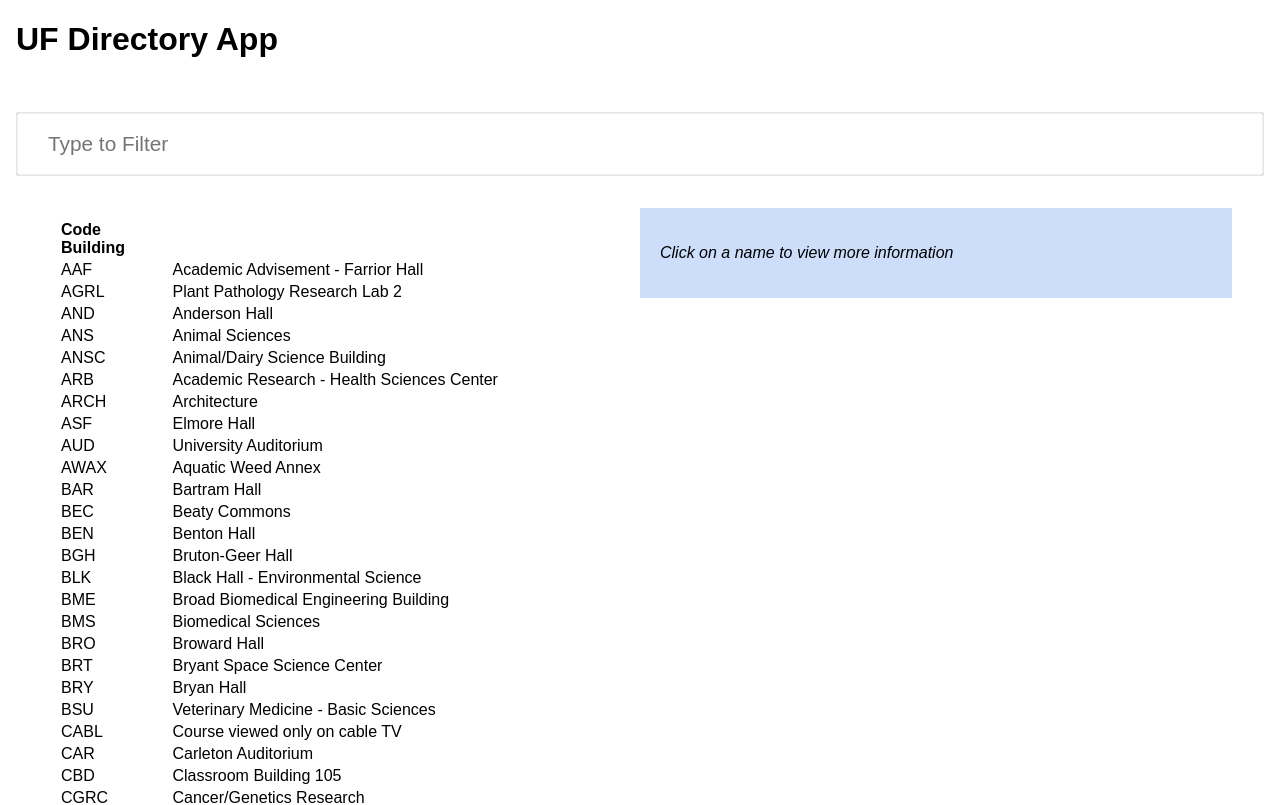
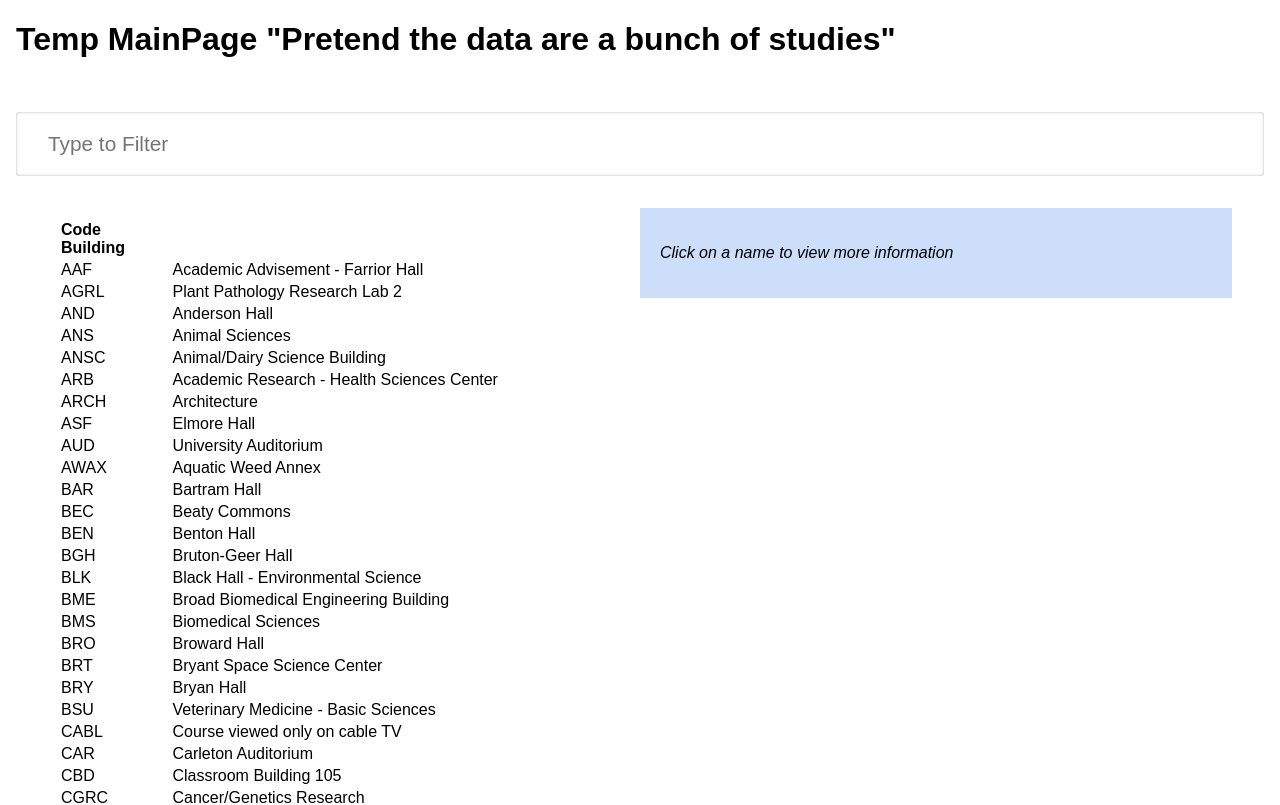
Before and after one commit to jduranigles/mainPageResearcher, a React (Vite) app in the folder my-app/: page / in a window 1280 px wide. Shown: the top 805 px of the page. Built offline with nearby package versions, Linux system fonts and the light colour scheme.

Commit message:
Added todo list to App.jsx

```diff
--- a/my-app/src/App.jsx
+++ b/my-app/src/App.jsx
@@ -5,14 +5,16 @@ import BuildingList from './components/BuildingList';
 import AddBuilding from './components/AddBuilding';
 import Credit from './components/Credit';
 
+//TODO: Create dropdowns for each entry in list, this displays the viewbuilding method
+//TODO: Make add button a popup button rather than whatever tf that is
+
+
 function App({ data }) {
-  // TODO: Update the following two variables to use the useState() hook
   const [filterText, setFilterText] = useState('');
   const [selectedBuilding, setSelectedBuilding] = useState(0);
   const [newList, setNewList] = useState(data);
 
   function filterUpdate(value) {
-    // TODO: Set the state of the filter text to the value being passed in
     setFilterText(value);
   }
 
@@ -25,16 +27,15 @@ function App({ data }) {
   }
 
   function selectedUpdate(id) {
-    // TODO: Set the state of the selected building to the id being passed in
     setSelectedBuilding(id);
   }
 
   return (
     <div className="bg">
       <div className="row">
-        <h1>UF Directory App</h1>
+        <h1>Temp MainPage "Pretend the data are a bunch of studies"</h1>
       </div>
-      {/* TODO: Edit Search component to include necessary props */}
+      {}
       <Search filterUpdate={filterUpdate}/>
       <main>
         <div className="row">
@@ -49,7 +50,7 @@ function App({ data }) {
                 </tr>
               </thead>
               <tbody>
-                {/* TODO: Edit BuildingList component to include necessary props */}
+                {}
                 <BuildingList
                   data={newList} filterText={filterText} selectedUpdate = {selectedUpdate}
                 />
```
